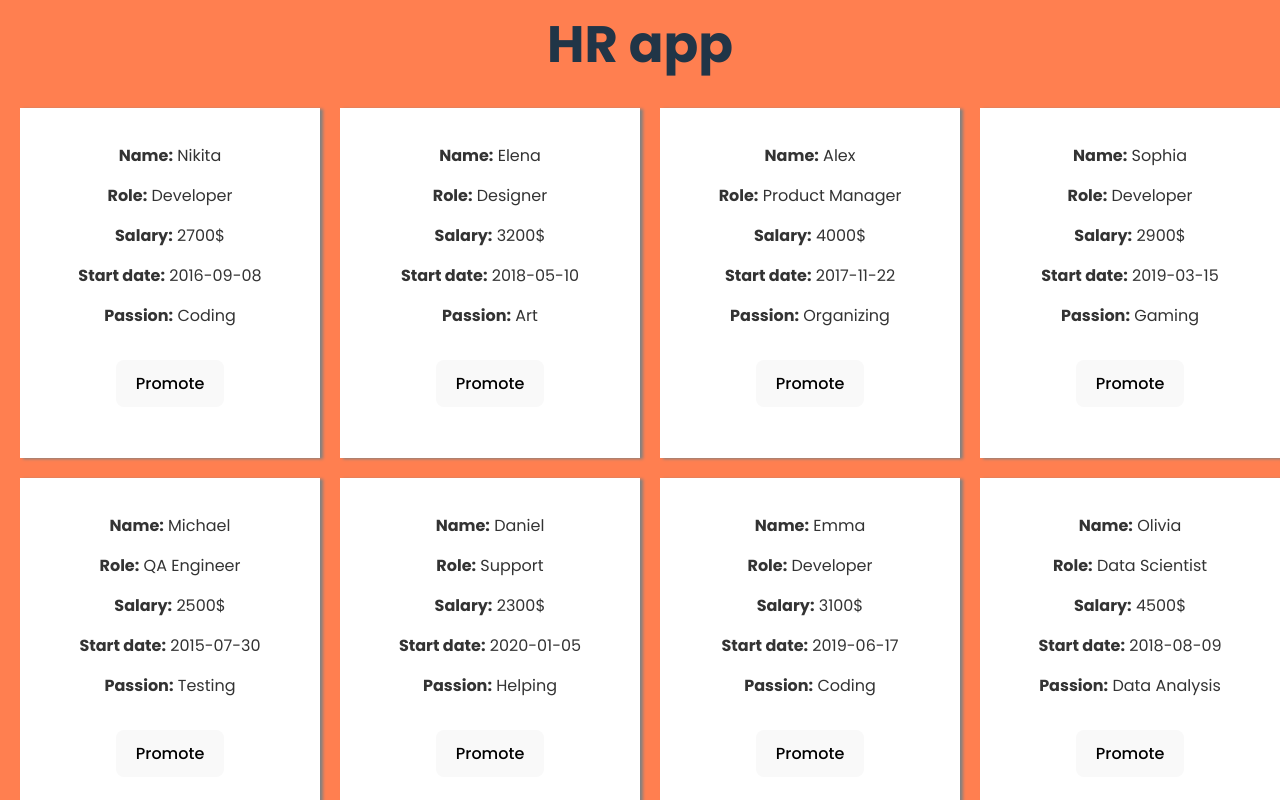
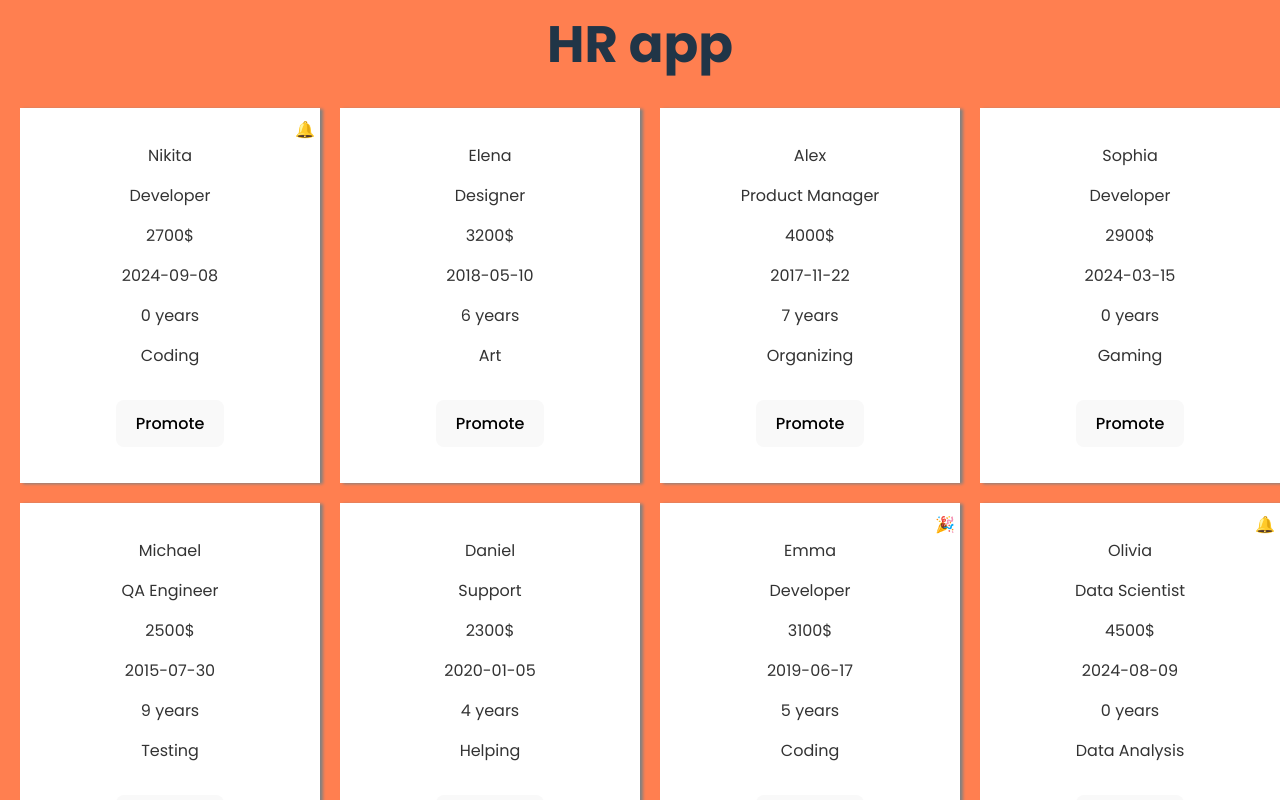
Before and after one commit to nikitushu2/hr_app, a React (Vite) app: page / in a window 1280 px wide. Both pictures are taken after a click on the button "Log in". Shown: the top 800 px of the page. Built offline with nearby package versions, Linux system fonts and the light colour scheme.

Commit message:
do step 4

```diff
--- a/src/App.jsx
+++ b/src/App.jsx
@@ -17,9 +17,9 @@ function App() {
         {loggedIn ? (
           <>
           <EmployeeList />
-          <div class="logOutButton"><button id="logOut" onClick={() => setLoggedIn(false)}>Log out</button></div>
+          <div className="logOutButton"><button id="logOut" onClick={() => setLoggedIn(false)}>Log out</button></div>
           </>
-          ) : <div class="logInButton"><button id="logIn" onClick={() => setLoggedIn(true)}>Log in</button></div>}
+          ) : <div className="logInButton"><button id="logIn" onClick={() => setLoggedIn(true)}>Log in</button></div>}
       </main>
       <footer>
         <Footer />
--- a/src/EmployeeCard.css
+++ b/src/EmployeeCard.css
@@ -5,11 +5,52 @@
     background-color: white;
     text-align: center;
     color: #333;
-    height: 350px;
+    height: 375px;
     width: 300px;
+    position: relative;
 
 }
 
 button {
     margin: 1rem;
 }
+
+.mark {
+    position: absolute;
+    top: 10px;
+    right: 5px;
+}
+
+.hide1 {
+    display: none;
+    position: absolute;
+    top: 40px;
+    right: 30px;
+    background-color: gray;
+    padding: 5px;
+    color: white;
+}
+
+.mark:hover + .hide1 {
+    display: block;
+}
+
+.probation {
+    position: absolute;
+    top: 10px;
+    right: 5px;
+}
+
+.hide2 {
+    display: none;
+    position: absolute;
+    top: 40px;
+    right: 15px;
+    background-color: gray;
+    padding: 5px;
+    color: white;
+}
+
+.probation:hover + .hide2 {
+    display: block;
+}
--- a/src/EmployeeCard.jsx
+++ b/src/EmployeeCard.jsx
@@ -1,11 +1,32 @@
 import "./EmployeeCard.css";
-import {useState} from "react";
+import {useState, useEffect} from "react";
 
 export default function EmployeeCard(props) {
     const {name, role, salary, startDate, passion, ...rest} = props;
     const [job, setJob] = useState(props.role);
     const [action, setAction] = useState("Promote");
-    const [icon, setIcon] = useState("")
+    const [icon, setIcon] = useState("");
+    const [mark, setMark] = useState("");
+    const [probation, setProbation] = useState("");
+
+    const currDate = new Date()
+    const years = currDate.getFullYear() - new Date(startDate).getFullYear();
+    const isRecognized = (years % 5 === 0) && (years != 0);
+    const monthDiff = currDate.getMonth() - new Date(startDate).getMonth();
+    const months = years * 12 + monthDiff;
+    const isProbated = months < 6;
+
+    useEffect(() => {
+        if (isRecognized) {
+            setMark("🎉");
+        }
+    }, [isRecognized]);
+
+    useEffect(() => {
+        if (isProbated) {
+            setProbation("🔔");
+        }
+    }, [isProbated]);
 
     function onPromote() {
         if (job === "Team Lead") {
@@ -21,12 +42,17 @@ export default function EmployeeCard(props) {
 
     return (
     <div className="card" {...rest}>
-        <p><b>Name:</b> {name}</p>
-        <p><b>Role:</b> {job} {icon}</p>
-        <p><b>Salary:</b> {salary}</p>
-        <p><b>Start date:</b> {startDate}</p>
-        <p><b>Passion:</b> {passion}</p>
+        <p>{name}</p>
+        <p>{job} {icon}</p>
+        <p>{salary}</p>
+        <p>{startDate}</p>
+        <p>{years} years</p>
+        <p>{passion}</p>
         <button onClick={onPromote}>{action}</button>
+        <div className="mark">{mark}</div>
+        <div className="hide1">Schedule recognition meeting</div>
+        <div className="probation">{probation}</div>
+        <div className="hide2">Schedule probation review</div>
     </div>
 )
 }
--- a/src/EmployeeList.css
+++ b/src/EmployeeList.css
@@ -7,3 +7,9 @@
     align-items: center;
     justify-content: center;
 }
+
+@media (max-width: 767px) {
+    .container {
+        flex-direction: column;
+    }
+}
--- a/src/data/data.js
+++ b/src/data/data.js
@@ -1,12 +1,12 @@
 const data = [
-    { id: 1, name: "Nikita", role: "Developer", salary: "2700$", startDate: "2016-09-08", passion: "Coding" },
+    { id: 1, name: "Nikita", role: "Developer", salary: "2700$", startDate: "2024-09-08", passion: "Coding" },
     { id: 2, name: "Elena", role: "Designer", salary: "3200$", startDate: "2018-05-10", passion: "Art" },
     { id: 3, name: "Alex", role: "Product Manager", salary: "4000$", startDate: "2017-11-22", passion: "Organizing" },
-    { id: 4, name: "Sophia", role: "Developer", salary: "2900$", startDate: "2019-03-15", passion: "Gaming" },
+    { id: 4, name: "Sophia", role: "Developer", salary: "2900$", startDate: "2024-03-15", passion: "Gaming" },
     { id: 5, name: "Michael", role: "QA Engineer", salary: "2500$", startDate: "2015-07-30", passion: "Testing" },
     { id: 6, name: "Daniel", role: "Support", salary: "2300$", startDate: "2020-01-05", passion: "Helping" },
     { id: 7, name: "Emma", role: "Developer", salary: "3100$", startDate: "2019-06-17", passion: "Coding" },
-    { id: 8, name: "Olivia", role: "Data Scientist", salary: "4500$", startDate: "2018-08-09", passion: "Data Analysis" },
+    { id: 8, name: "Olivia", role: "Data Scientist", salary: "4500$", startDate: "2024-08-09", passion: "Data Analysis" },
     { id: 9, name: "Liam", role: "UX Designer", salary: "3300$", startDate: "2017-04-13", passion: "User Experience" },
     { id: 10, name: "Ava", role: "Product Owner", salary: "5000$", startDate: "2016-12-01", passion: "Leadership" }
 ];
```
